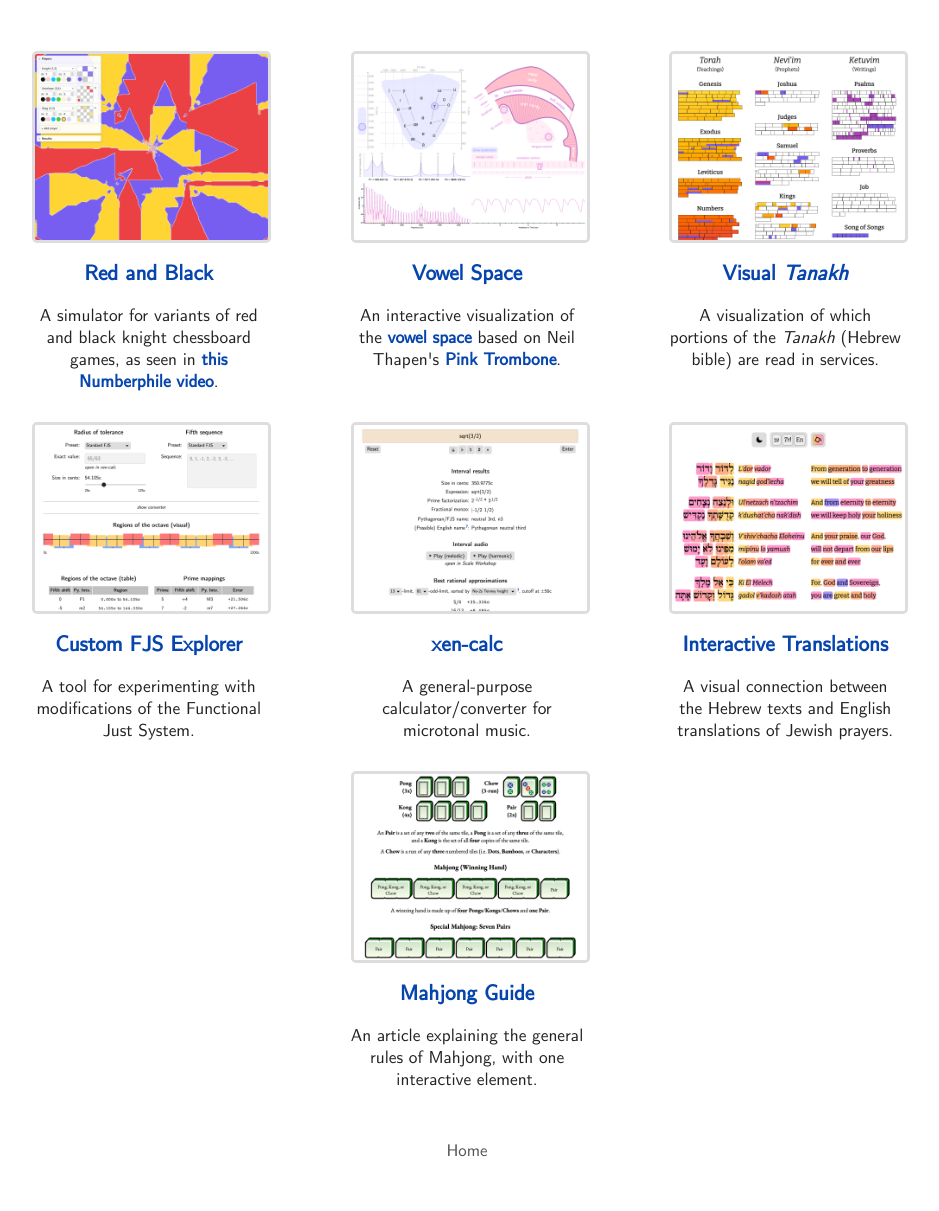
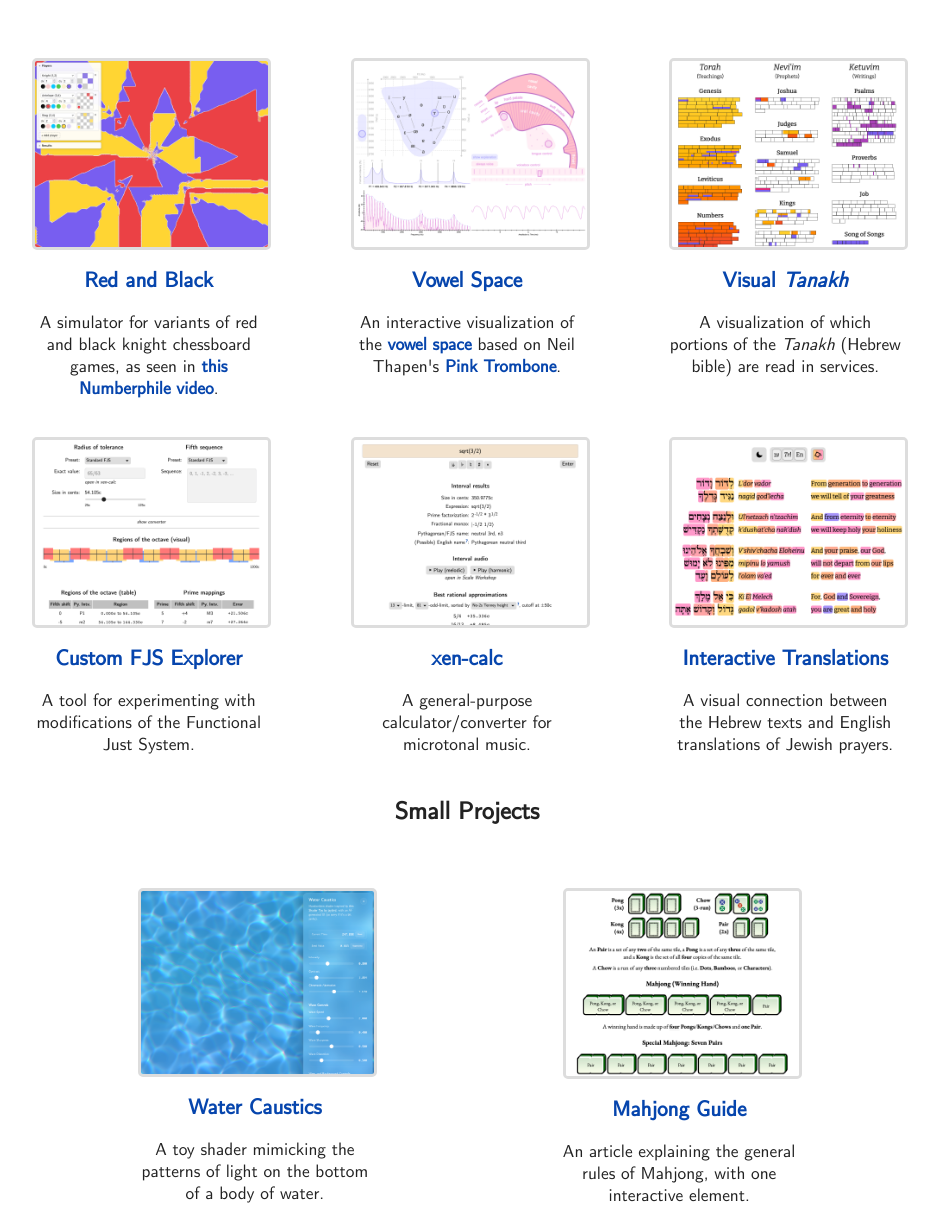
Before and after one commit to m-yac/m-yac.github.io, a plain HTML site: page interactives.html in a window 1280 px wide. Shown: the part 89-1300 px from the top of the page, without its empty margins (173-1112 px from the left). Drawn offline with Linux system fonts and the light colour scheme.

Commit message:
Add water caustics, split off new section

```diff
--- a/interactives.html
+++ b/interactives.html
@@ -16,7 +16,7 @@
     flex-shrink: 0;
     margin: -8px 20px;
   }
-  h4 {
+  h5 {
     margin-bottom: 0;
     font-size: 110%;
   }
@@ -55,38 +55,48 @@
 
 <div class="flexContainer">
   <div class="flexBox">
-    <h4><a href="red-and-black"><img src="preview_red_and_black.png"></a>
-        <a href="red-and-black" class="alt">Red and Black</a></h4>
+    <h5><a href="red-and-black"><img src="preview_red_and_black.png"></a>
+        <a href="red-and-black" class="alt">Red and Black</a></h5>
     <p class="description">A simulator for variants of red and black knight chessboard games, as seen in <a href="https://www.youtube.com/watch?v=UiX4CFIiegM" class="alt">this Numberphile video</a>.</p>
   </div>
   <div class="flexBox">
-    <h4><a href="vowel-space"><img src="preview_vowel_space.png"></a>
-        <a href="vowel-space" class="alt">Vowel Space</a></h4>
+    <h5><a href="vowel-space"><img src="preview_vowel_space.png"></a>
+        <a href="vowel-space" class="alt">Vowel Space</a></h5>
     <p class="description">An interactive visualization of the <a href="https://www.englishspeechservices.com/blog/the-vowel-space/" class="alt">vowel space</a> based on Neil Thapen's <a href="https://www.imaginary.org/program/pink-trombone" class="alt">Pink Trombone</a>.</p>
   </div>
   <div class="flexBox">
-    <h4><a href="tanakh"><img src="preview_tanakh.png"></a>
-        <a href="tanakh" class="alt">Visual <i>Tanakh</i></a></h4>
+    <h5><a href="tanakh"><img src="preview_tanakh.png"></a>
+        <a href="tanakh" class="alt">Visual <i>Tanakh</i></a></h5>
     <p class="description">A visualization of which portions of the <i>Tanakh</i> (Hebrew bible) are read in services.</p>
   </div>
   <div class="flexBox">
-    <h4><a href="fjs-explorer"><img src="preview_visual_fjs.png"></a>
-        <a href="fjs-explorer" class="alt">Custom FJS Explorer</a></h4>
+    <h5><a href="fjs-explorer"><img src="preview_visual_fjs.png"></a>
+        <a href="fjs-explorer" class="alt">Custom FJS Explorer</a></h5>
     <p class="description">A tool for experimenting with modifications of the Functional Just System.</p>
   </div>
   <div class="flexBox">
-    <h4><a href="xen-calc"><img src="preview_xen_calc.png"></a>
-        <a href="xen-calc" class="alt">xen-calc</a></h4>
+    <h5><a href="xen-calc"><img src="preview_xen_calc.png"></a>
+        <a href="xen-calc" class="alt">xen-calc</a></h5>
     <p class="description">A general-purpose calculator/converter for microtonal music.</p>
   </div>
   <div class="flexBox">
-    <h4><a href="tr"><img src="preview_tr.png"></a>
-        <a href="tr" class="alt">Interactive Translations</a></h4>
+    <h5><a href="tr"><img src="preview_tr.png"></a>
+        <a href="tr" class="alt">Interactive Translations</a></h5>
     <p class="description">A visual connection between the Hebrew texts and English translations of Jewish prayers.</p>
   </div>
+</div>
+
+<h4>Small Projects</h4>
+
+<div class="flexContainer">
   <div class="flexBox">
-    <h4><a href="mahjong"><img src="preview_mahjong.png"></a>
-        <a href="mahjong" class="alt">Mahjong Guide</a></h4>
+    <h5><a href="water-caustics"><img src="preview_water_caustics.png"></a>
+        <a href="water-caustics" class="alt">Water Caustics</a></h5>
+    <p class="description">A toy shader mimicking the patterns of light on the bottom of a body of water.</p>
+  </div>
+  <div class="flexBox">
+    <h5><a href="mahjong"><img src="preview_mahjong.png"></a>
+        <a href="mahjong" class="alt">Mahjong Guide</a></h5>
     <p class="description">An article explaining the general rules of Mahjong, with one interactive element.</p>
   </div>
 </div>
```
Also changed, not shown: preview_water_caustics.png (added).
